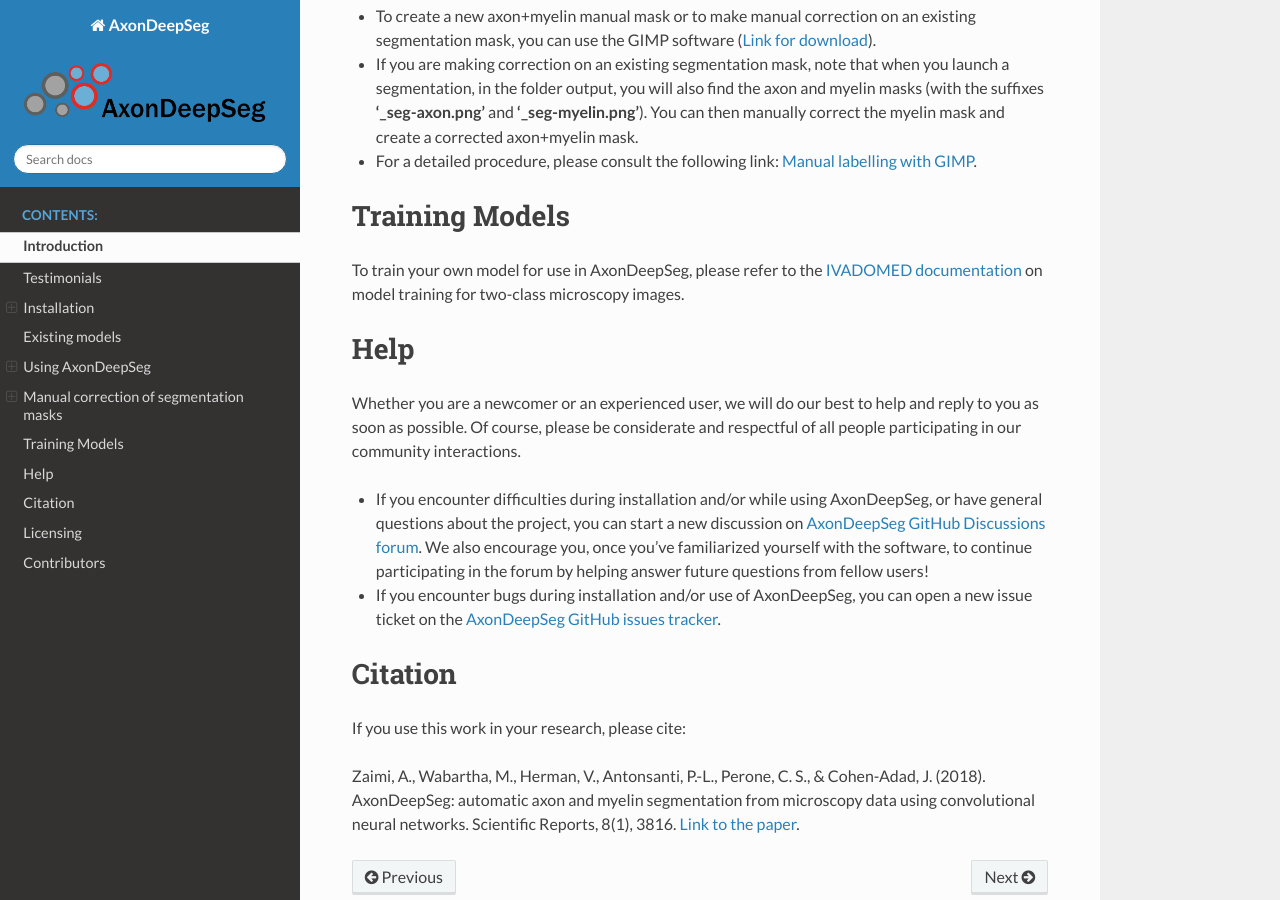
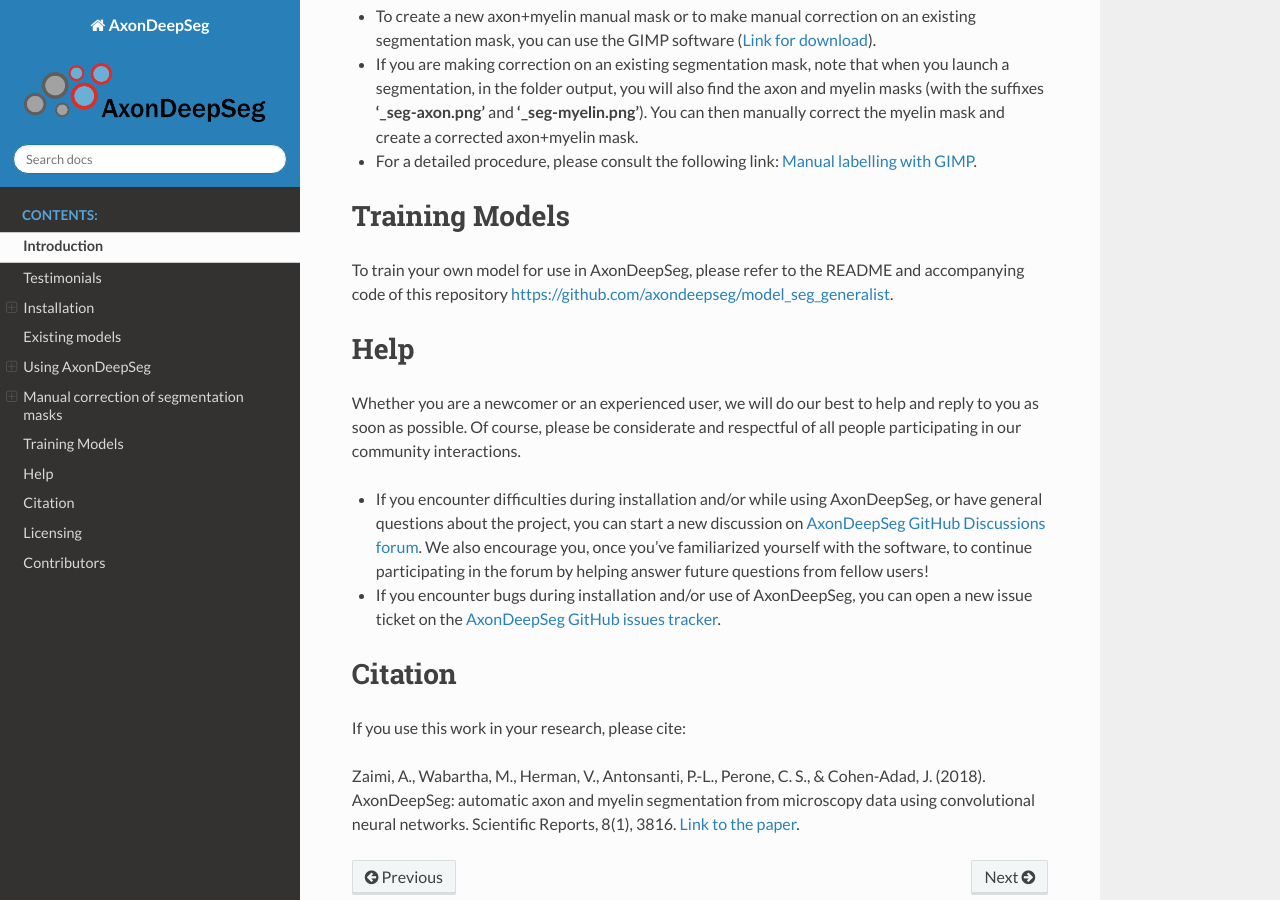
Before and after one commit to axondeepseg/axondeepseg, a Sphinx documentation site: the page built from docs/source/documentation.rst, in a window 1280 px wide and 900 px high, scrolled down 18704 px. Built offline with Sphinx 7.4.7 and the Read the Docs theme 2.0.0, drawn with Linux system fonts in a browser that asks for light colours.

Commit message:
Update docs, training section

```diff
--- a/docs/source/documentation.rst
+++ b/docs/source/documentation.rst
@@ -630,7 +630,7 @@ GIMP software
 Training Models
 ===============
 
-To train your own model for use in AxonDeepSeg, please refer to the `IVADOMED documentation <https://ivadomed.org/tutorials/two_class_microscopy_seg_2d_unet.html>`_ on model training for two-class microscopy images.
+To train your own model for use in AxonDeepSeg, please refer to the README and accompanying code of this repository `https://github.com/axondeepseg/model_seg_generalist <https://github.com/axondeepseg/model_seg_generalist>`_.
 
 Help
 ====
```
